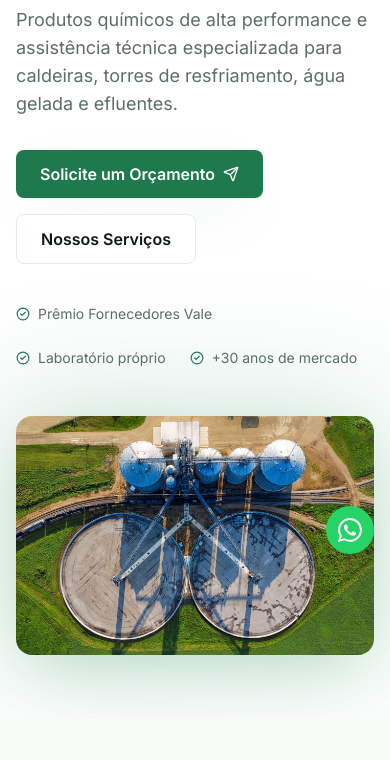
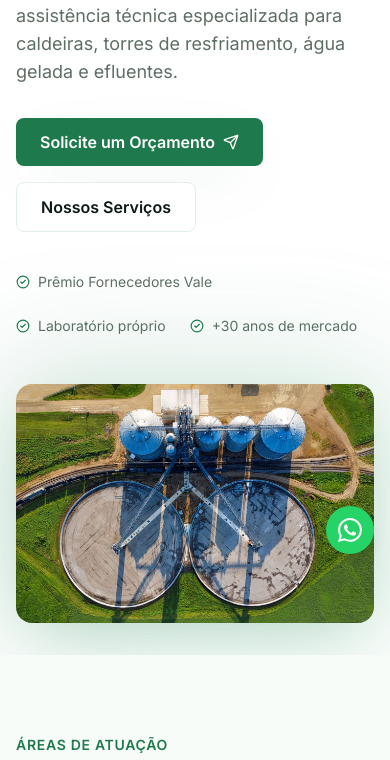
Before and after one commit to IagodAvila/site-scherr-quimica, a website: page index.html in a window 390 px wide. Shown: the part 274-1034 px from the top of the page. Drawn offline with nearby package versions, Linux system fonts and the light colour scheme.

Commit message:
Reduz espaço entre header e hero no mobile
O padding vertical do hero (py-16 = 64px) somado à altura do header
(64px) deixava ~130px de vão vazio antes do primeiro elemento em
telas pequenas. Reduz para py-8 (32px) no mobile e py-12 (48px) em
telas sm, mantendo py-24 no desktop (lg:) como estava.

```diff
--- a/index.html
+++ b/index.html
@@ -109,7 +109,7 @@
 
 <!-- Hero -->
 <section id="top" class="relative overflow-hidden lg:min-h-[calc(100vh-4rem)] lg:flex lg:items-center">
-  <div class="mx-auto max-w-7xl px-4 sm:px-6 lg:px-8 py-16 lg:py-24 grid lg:grid-cols-2 gap-12 items-center w-full">
+  <div class="mx-auto max-w-7xl px-4 sm:px-6 lg:px-8 py-8 sm:py-12 lg:py-24 grid lg:grid-cols-2 gap-12 items-center w-full">
     <div>
       <div class="inline-flex items-center gap-2 px-3 py-1 rounded-full bg-accent text-accent-foreground text-xs font-semibold mb-6">
         <i data-lucide="shield-check" class="icon"></i> Nova Lima, MG
```
Also changed, not shown: assets/app.css.
